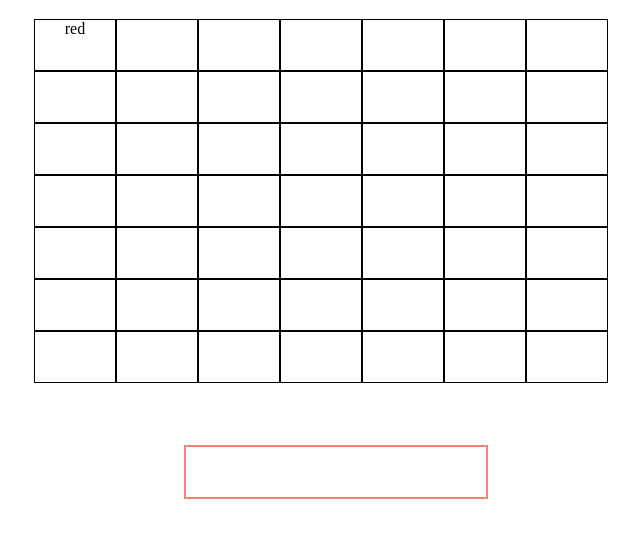
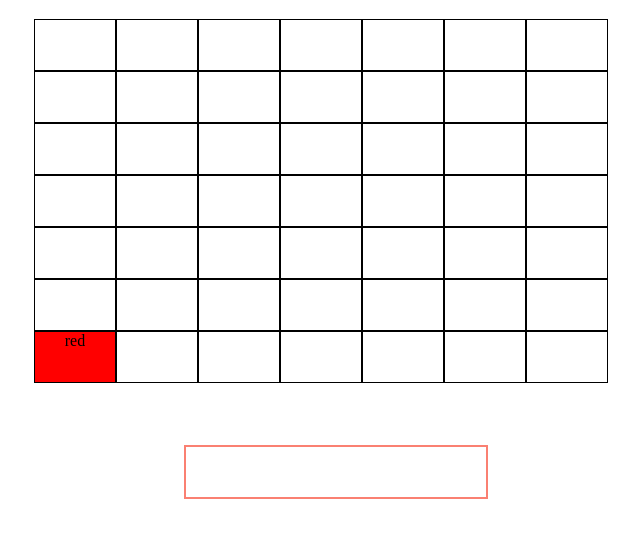
Before and after one commit to OmerNaveh/connect4, a plain HTML site: page index.html in a window 1280 px wide. Both pictures are taken after a click on the element 349 px from the left and 105 px from the top of the page. Shown: the part 61-598 px from the top of the page, without its empty margins (274-914 px from the left). Drawn offline with Linux system fonts and the light colour scheme.

Commit message:
project complete
design is done but not perfect:)

```diff
--- a/index.css
+++ b/index.css
@@ -29,3 +29,9 @@ h1{
     margin-left: 450px;
 
 }
+.red{
+    background-color: red;
+}
+.blue{
+    background-color: blue;
+}
--- a/mvc/model.js
+++ b/mvc/model.js
@@ -28,10 +28,18 @@ class model{
     }
     victory(){
         for(let i =0; i<this.board.length; i++){
-            if(this.board[i] && this.board[i] === this.board[i+7] && this.board[i] === this.board[i+14] && this.board[i]=== this.board[i+21]){this.finished = true}; //rows
-            if(this.board[i] && this.board[i] === this.board[i+1] && this.board[i] === this.board[i+2] && this.board[i] === this.board[i+3]){this.finished = true}; //columns
-            if(this.board[i] && this.board[i] === this.board[i+8] && this.board[i] === this.board[i+16] && this.board[i] === this.board[i+24]){this.finished = true}; //diagonal
-            if(this.board[i] && this.board[i] === this.board[i+6] && this.board[i] === this.board[i+12] && this.board[i] === this.board[i+18]){this.finished = true}; //reverse diagonal
+            if(this.board[i] && this.board[i] === this.board[i+7] && this.board[i] === this.board[i+14] && this.board[i]=== this.board[i+21]){this.finished = true;}; //rows
+        }
+        for(let j=0; j<4; j++){
+            for(let i = j ; i<this.board.length ; i+=7){
+                if(this.board[i] && this.board[i] === this.board[i+1] && this.board[i] === this.board[i+2] && this.board[i] === this.board[i+3]){this.finished = true;}; //columns
+                if(this.board[i] && this.board[i] === this.board[i+8] && this.board[i] === this.board[i+16] && this.board[i] === this.board[i+24]){this.finished = true;}; //diagonal
+            }
+        }
+        for(let j = 0; j<4; j++){
+            for(let i = j+3 ; i<this.board.length ; i+=7){
+                if(this.board[i] && this.board[i] === this.board[i+6] && this.board[i] === this.board[i+12] && this.board[i] === this.board[i+18]){this.finished = true;}; //reverse diagonal
+            }
         }
         if(this.finished){
         this.victoryEvent.trigger(this.currentPlayer); //send data the game was finished and who won
--- a/mvc/view.js
+++ b/mvc/view.js
@@ -20,13 +20,25 @@ class view{
     }
     updateCell(data){ //you recieve data from model - data.move - row , data.player- color
         const allSquares = document.getElementsByClassName('square');
-        if(!allSquares[data.move].textContent){
-            allSquares[data.move].textContent = data.player
+        const originalData = data.move; //holds original data
+        let num2=(7-data.move); //will be used in for loop
+        for (let num1=2; num1<8; num1++){
+            {
+                if(!allSquares[data.move].textContent){
+                    data.move = (originalData * num1) + num2; //go to next square in row
+                    num2+=(num2/(num1-1))
+                }
+                if(allSquares[data.move].textContent){
+                    data.move = data.move  - 7 //if there was content go up one slot
+                    allSquares[data.move].textContent = data.player
+                    allSquares[data.move].classList.add(data.player) //for design
+                    return;
+                }
+            }
         }
-        else{
-            data.move += 7; //search next in row
-            this.updateCell(data); //recursion untill you find correct cell to update
-        }
+        allSquares[data.move].textContent = data.player //in case there is no data at all in row
+        allSquares[data.move].classList.add(data.player) //for design
+        return;
     }
 
 
```
